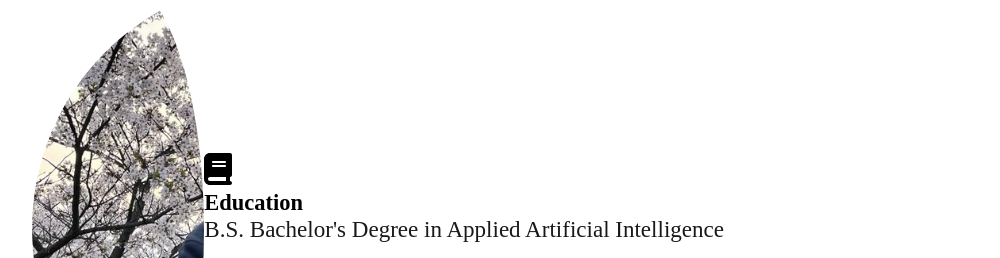
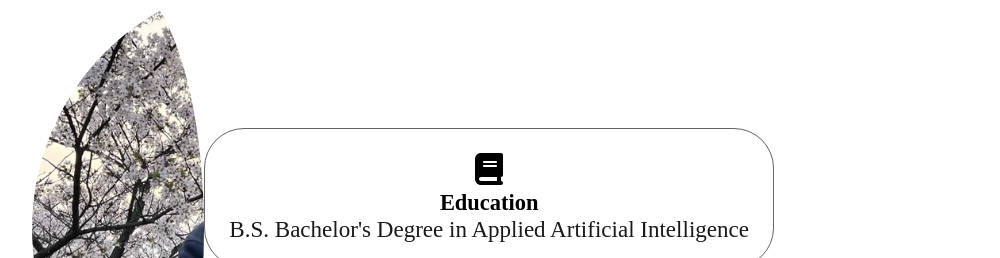
Before and after one commit to krialm/Profile, a plain HTML site: page index.html in a window 1280 px wide. Shown: the part 694-952 px from the top of the page, without its empty margins (128-1128 px from the left). Drawn offline with Linux system fonts and the light colour scheme; a web font is replaced by a local one.

Commit message:
details styling

```diff
--- a/styles.css
+++ b/styles.css
@@ -308,3 +308,11 @@ section{
     width: 75px;
 
 }
+
+.details-container{
+    padding: 1.5rem;
+    background: white;
+    border-radius: 2.5rem;
+    border: rgb(104, 100, 100) 0.1rem solid;
+    text-align: center;
+}
```
